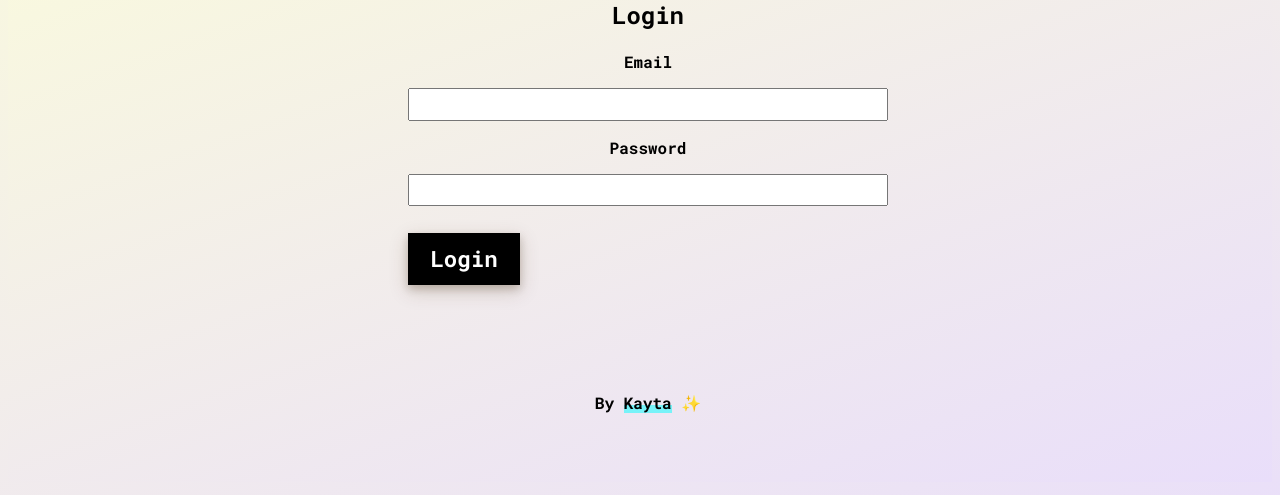
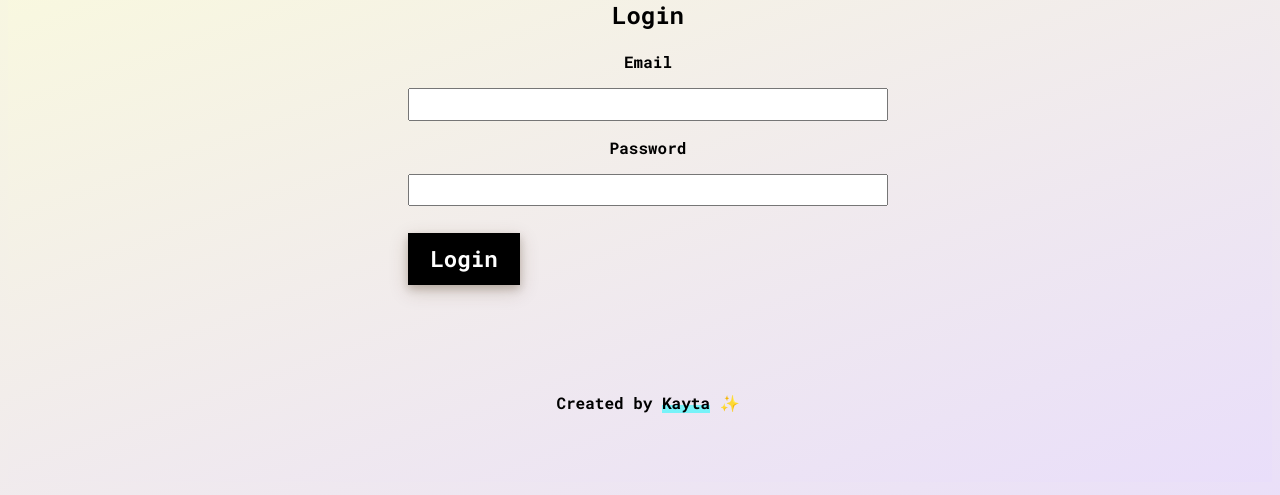
Before and after one commit to kaytawho/beauty-app, a Flask app: page /login in a window 1280 px wide. Shown: the part 238-733 px from the top of the page. Run offline with Flask 2, Linux system fonts and the light colour scheme; some libraries are stand-ins or nearby versions.

Commit message:
updating HTML

```diff
--- a/templates/base.html
+++ b/templates/base.html
@@ -32,7 +32,7 @@
         <main>{%block content %}{% endblock content %}</main>
         <footer>
             <p>
-                By
+                Created by
                 <a href="https://www.linkedin.com/in/kaytahackman/">Kayta</a> ✨
             </p>
         </footer>
```
